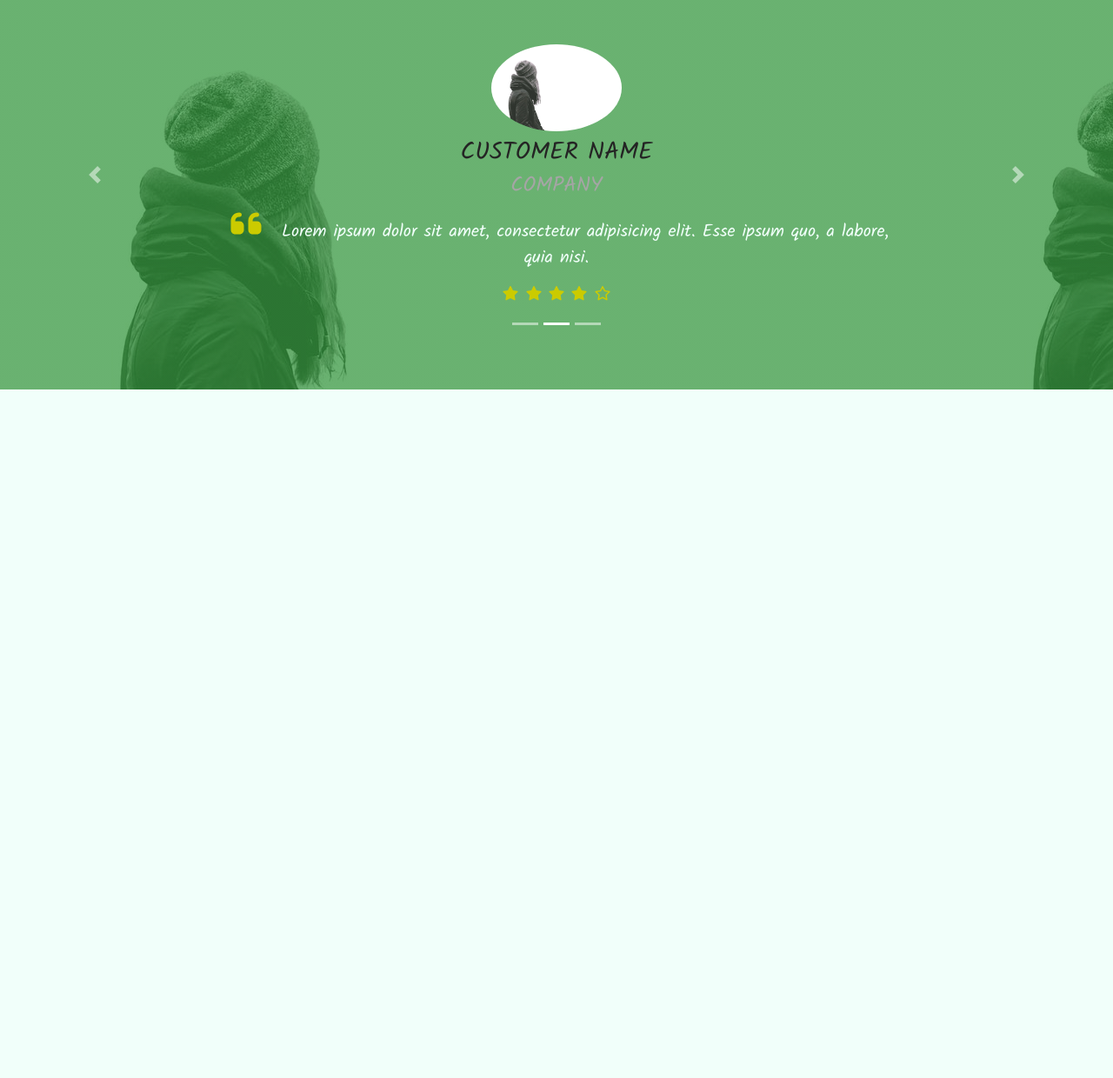
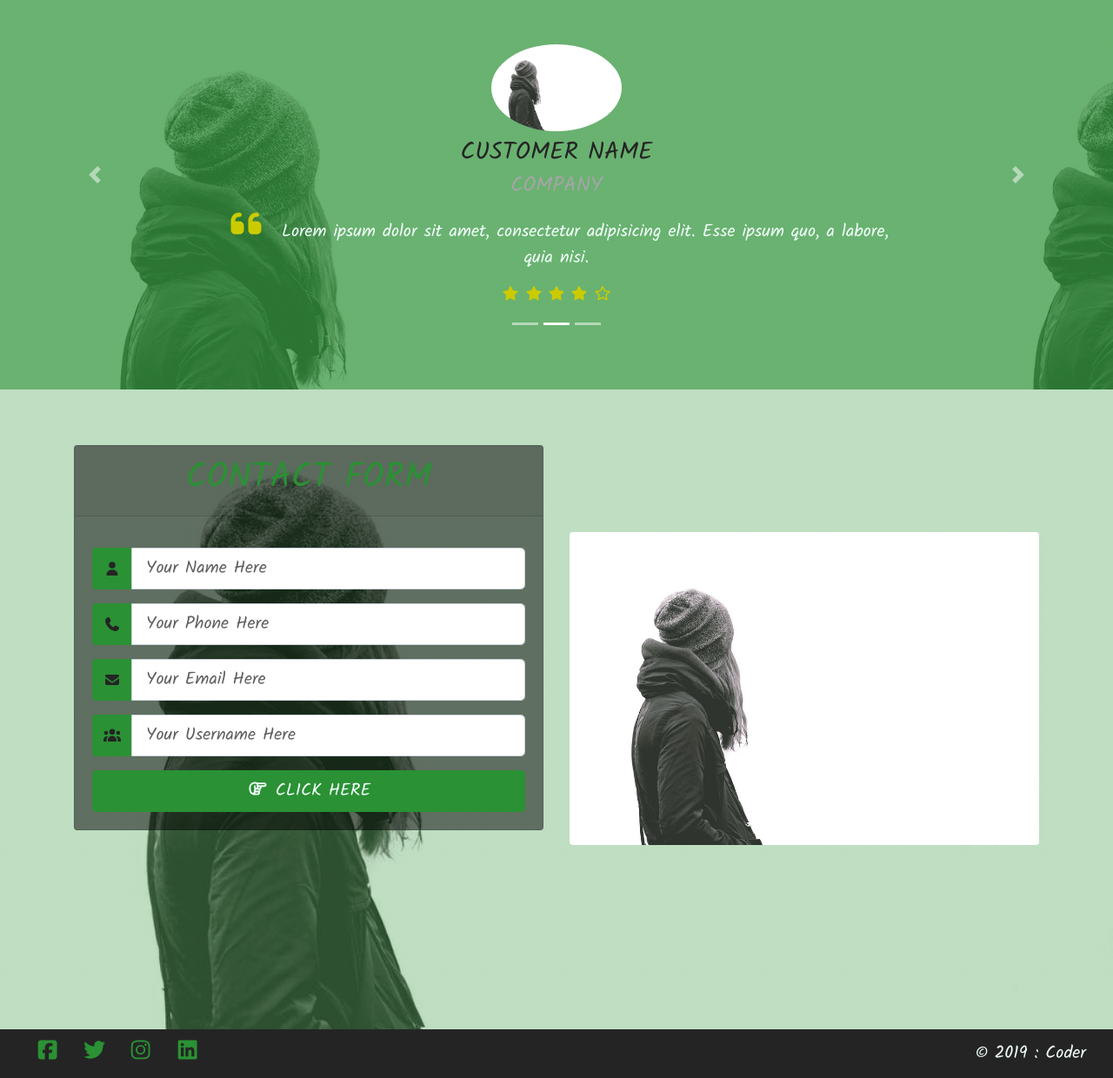
Before and after one commit to fmsim/portfolio-project, a plain HTML site: page index.html in a window 1280 px wide. Shown: the part 7096-8336 px from the top of the page at 87% size. Before the commit the page ends 7544 px from the top, so only its background shows below. Drawn offline with nearby package versions, Linux system fonts and the light colour scheme.

Commit message:
last commit, added contact-section and footer

```diff
--- a/css/main.css
+++ b/css/main.css
@@ -474,6 +474,17 @@ body{
   color: #242424;
 }
 /** END OF TEAM SECTION **/
+/** NUMBERS SECTION **/
+.number{
+  background: #2a9134;
+  color: #242424;
+  transition: all 2s ease;
+}
+.number:hover{
+  background: #242424;
+  color: #2a9134;
+}
+/** END OF NUMBERS SECTION **/
 /** REVIEWS SECTION **/
 #reviews{
   background: linear-gradient(rgba(42, 145, 52, .7), rgba(42, 145, 52, .7)), url('../img/banner-1.jpeg');
@@ -496,14 +507,56 @@ body{
   color: #cbcb00;
 }
 /** END OF REVIEWS SECTION **/
-/** NUMBERS SECTION **/
-.number{
-  background: #2a9134;
-  color: #242424;
+/** CONTACT SECTION **/
+.height-80{
+  min-height: 80vh;
+}
+#contact{
+  background: linear-gradient(rgba(42, 145, 52, .3), rgba(42, 145, 52, .3)),
+              url('../img/banner-1.jpeg') center /cover fixed no-repeat;
+}
+#contact .card{
+  background-color: rgba(0, 0, 0, .5);
   transition: all 2s ease;
 }
-.number:hover{
-  background: #242424;
+#contact .card:hover{
+    background-color: rgba(0, 0, 0, .8);
+}
+#contact .card-header{
   color: #2a9134;
 }
-/** END OF NUMBERS SECTION **/
+#contact .input-group-text{
+  background-color: #2a9134;
+  color: #242424;
+  border-color: #2a9134;
+}
+#contact .card input::placeholder{
+  color: #606060;
+}
+.contact-btn{
+  background-color: #2a9134;
+  color: #f1fffa;
+  transition: all 2s ease-in-out;
+}
+.contact-btn:hover{
+  background-color: transparent;
+  color: #2a9134;
+  border-color: #2a9134;
+}
+/** END OF CONTACT SECTION **/
+/** FOOTER SECTION **/
+footer{
+  background-color: #242424;
+}
+footer h5{
+  color: #f1fffa;
+}
+.footer-icons a{
+  color: #2a9134;
+  font-size: 1.5625rem;
+  transition: color 1s ease;
+}
+.footer-icons a:hover{
+  color: #f1fffa;
+}
+/** END OF FOOTER SECTION **/
--- a/index.html
+++ b/index.html
@@ -822,7 +822,76 @@
       </div> <!-- .container-fluid -->
     </section> <!-- #reviews -->
     <!-- END OF REVIEWS SECTION -->
-
+    <!-- CONTACT SECTION -->
+    <section id="contact" class="py-5">
+      <div class="container">
+        <div class="row height-80 align-items-baseline">
+          <div class="col-sm-10 col-lg-6 mx-auto my-3">
+            <div class="card text-center">
+              <div class="card-header text-center text-uppercase">
+                <h1 class="text-uppercase">contact form</h1>
+              </div> <!-- .card-header .text-center .text-uppercase -->
+              <div class="card-body">
+                <form>
+                  <!-- SINGLE INPUT GROUP -->
+                  <div class="input-group my-3">
+                    <div class="input-group-prepend">
+                      <span class="input-group-text"><i class="fas fa-user"></i></span>
+                    </div> <!-- .input-group-prepend -->
+                    <input type="text" class="form-control form-control-lg text-capitalize" placeholder="Your name here">
+                  </div> <!-- .input-group .my-3 -->
+                  <!-- END OF SINGLE INPUT GROUP -->
+                  <!-- SINGLE INPUT GROUP -->
+                  <div class="input-group my-3">
+                    <div class="input-group-prepend">
+                      <span class="input-group-text"><i class="fas fa-phone"></i></span>
+                    </div> <!-- .input-group-prepend -->
+                    <input type="text" class="form-control form-control-lg text-capitalize" placeholder="Your phone here">
+                  </div> <!-- .input-group .my-3 -->
+                  <!-- END OF SINGLE INPUT GROUP -->
+                  <!-- SINGLE INPUT GROUP -->
+                  <div class="input-group my-3">
+                    <div class="input-group-prepend">
+                      <span class="input-group-text"><i class="fas fa-envelope"></i></span>
+                    </div> <!-- .input-group-prepend -->
+                    <input type="email" class="form-control form-control-lg text-capitalize" placeholder="Your email here">
+                  </div> <!-- .input-group .my-3 -->
+                  <!-- END OF SINGLE INPUT GROUP -->
+                  <!-- SINGLE INPUT GROUP -->
+                  <div class="input-group my-3">
+                    <div class="input-group-prepend">
+                      <span class="input-group-text"><i class="fas fa-users"></i></span>
+                    </div> <!-- .input-group-prepend -->
+                    <input type="text" class="form-control form-control-lg text-capitalize" placeholder="Your username here">
+                  </div> <!-- .input-group .my-3 -->
+                  <!-- END OF SINGLE INPUT GROUP -->
+                  <button type="submit" class="btn btn-block btn-lg text-uppercase contact-btn">
+                    <i class="far fa-hand-point-right mr-2"></i>click here
+                  </button> <!-- .btn .btn-block .btn-lg .text-uppercase .contact-btn -->
+                </form>
+              </div> <!-- .card-body -->
+            </div> <!-- .card .text-center -->
+          </div> <!-- .col-sm-10 .col-lg-6 .mx-auto .my-3 -->
+          <div class="col-lg-6 d-none d-lg-block text-center mb-5 align-self-center">
+            <img src="img/banner-1.jpeg" alt="" class="img-fluid rounded">
+          </div> <!-- .col-lg-6 .d-none .d-lg-block .text-center .mb-5 .align-self-center -->
+        </div> <!-- .row .height-80 .align-items-baseline -->
+      </div> <!-- #container -->
+    </section> <!-- #contact .py-5 -->
+    <!-- END OF CONTACT SECTION -->
+    <!-- FOOTER SECTION -->
+    <footer class="container-fluid py-2 px-3">
+      <div class="col d-flex justify-content-between align-items-baseline">
+        <div class="footer-icons">
+          <a href="" class="mx-2"><i class="fab fa-facebook-square"></i></a>
+          <a href="" class="mx-2"><i class="fab fa-twitter"></i></a>
+          <a href="" class="mx-2"><i class="fab fa-instagram"></i></a>
+          <a href="" class="mx-2"><i class="fab fa-linkedin"></i></a>
+        </div> <!-- .footer-icons -->
+        <h5 class="text-capitalize">&copy; 2019 : coder</h5>
+      </div> <!-- .col .d-flex .justify-content-between .align-items-baseline -->
+    </footer> <!-- .container-fluid .py-2 .px-3 -->
+    <!-- END OF FOOTER SECTION -->
 
     <!-- MODAL -->
     <div id="myModal" class="modal fade" tabindex="-1" role="dialog">
```
